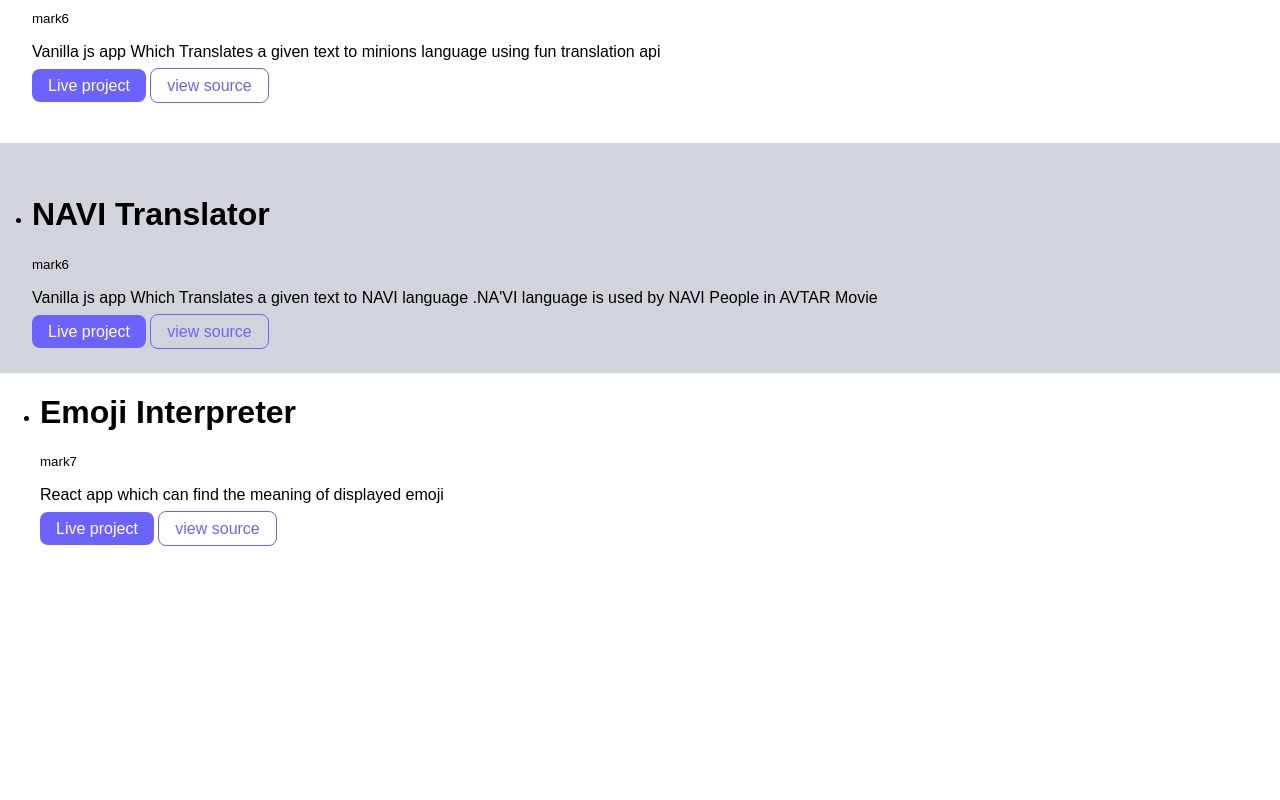
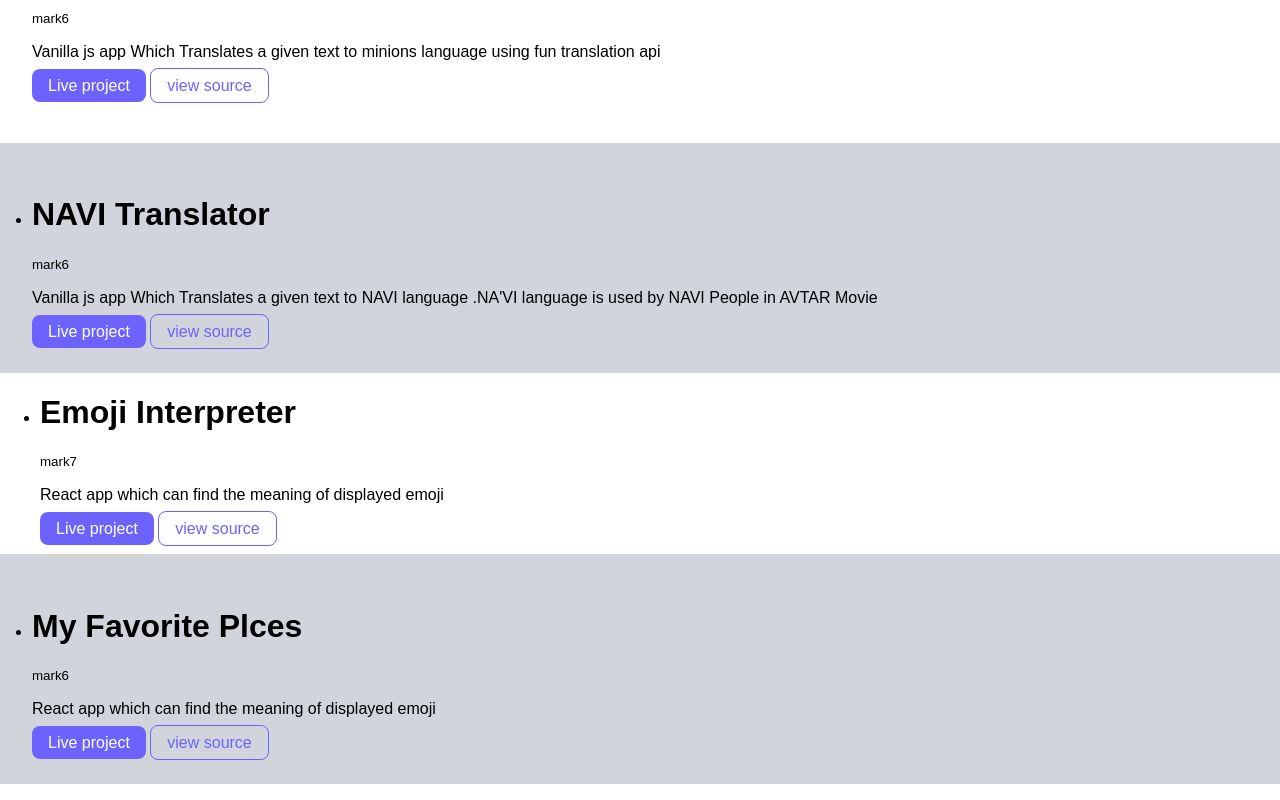
Before and after one commit to Prathish-codes/neogcamp-lesson-3, a plain HTML site: page projects.html in a window 1280 px wide. Shown: the part 731-1531 px from the top of the page. Before the commit the page ends 1285 px from the top, so only its background shows below. Drawn offline with Linux system fonts and the light colour scheme.

Commit message:
updated::new project

```diff
--- a/projects.html
+++ b/projects.html
@@ -91,6 +91,15 @@
       <a class="link link-secondary" href="https://github.com/Prathish-codes/emojiinterpreter">view source</a>
     </li>
   </ul>
+  <ul  style="padding:2srem ;color:black"class="section ow" reversed>
+    <li>
+       <h1>My Favorite Plces</h1>
+       <small>mark6</small>
+       <p> React app which can find the meaning of displayed emoji
+
+       </p>
+       <a class="link link-primary"href="https://prathish20.netlify.app/">Live project</a>
+       <a class="link link-secondary" href="https://github.com/Prathish-codes/favoriteplaces">view source</a
 
 
 
```
